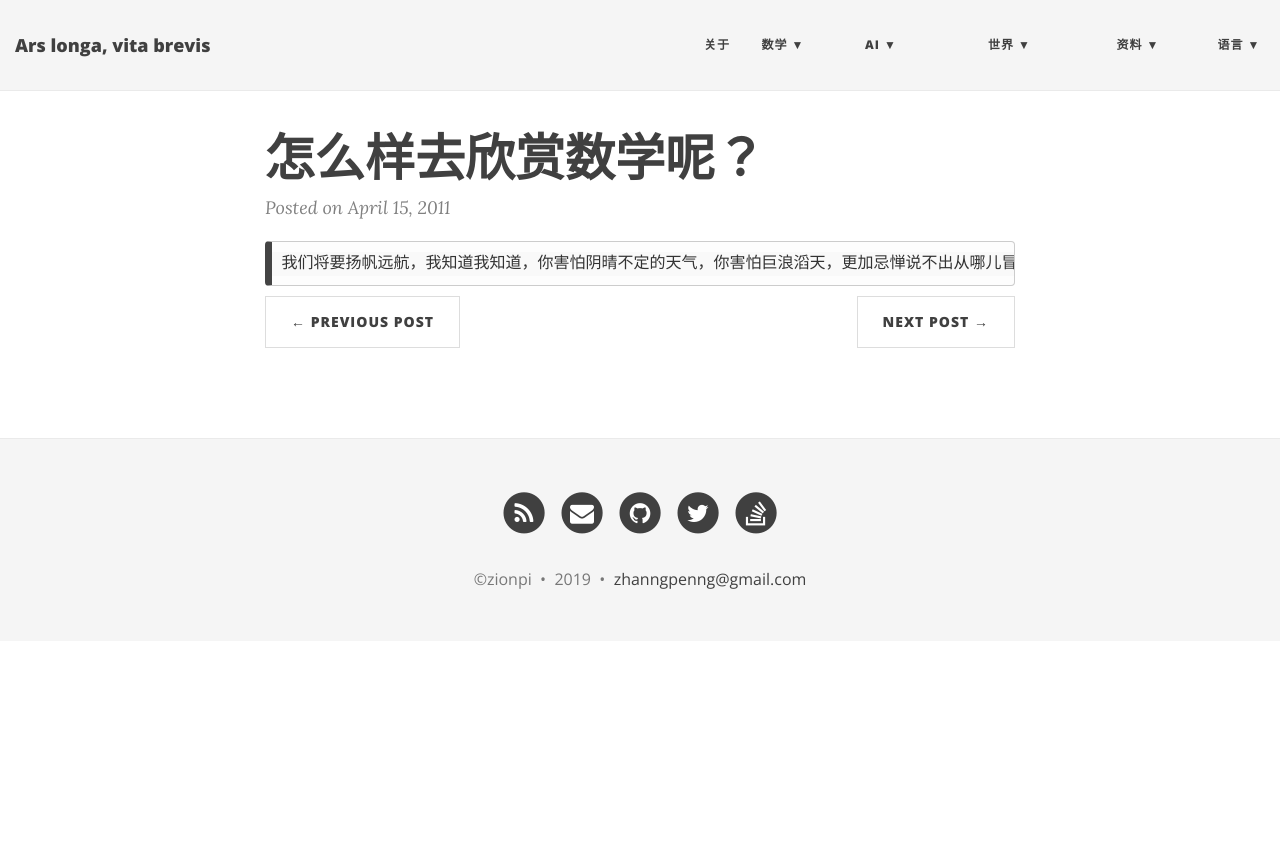
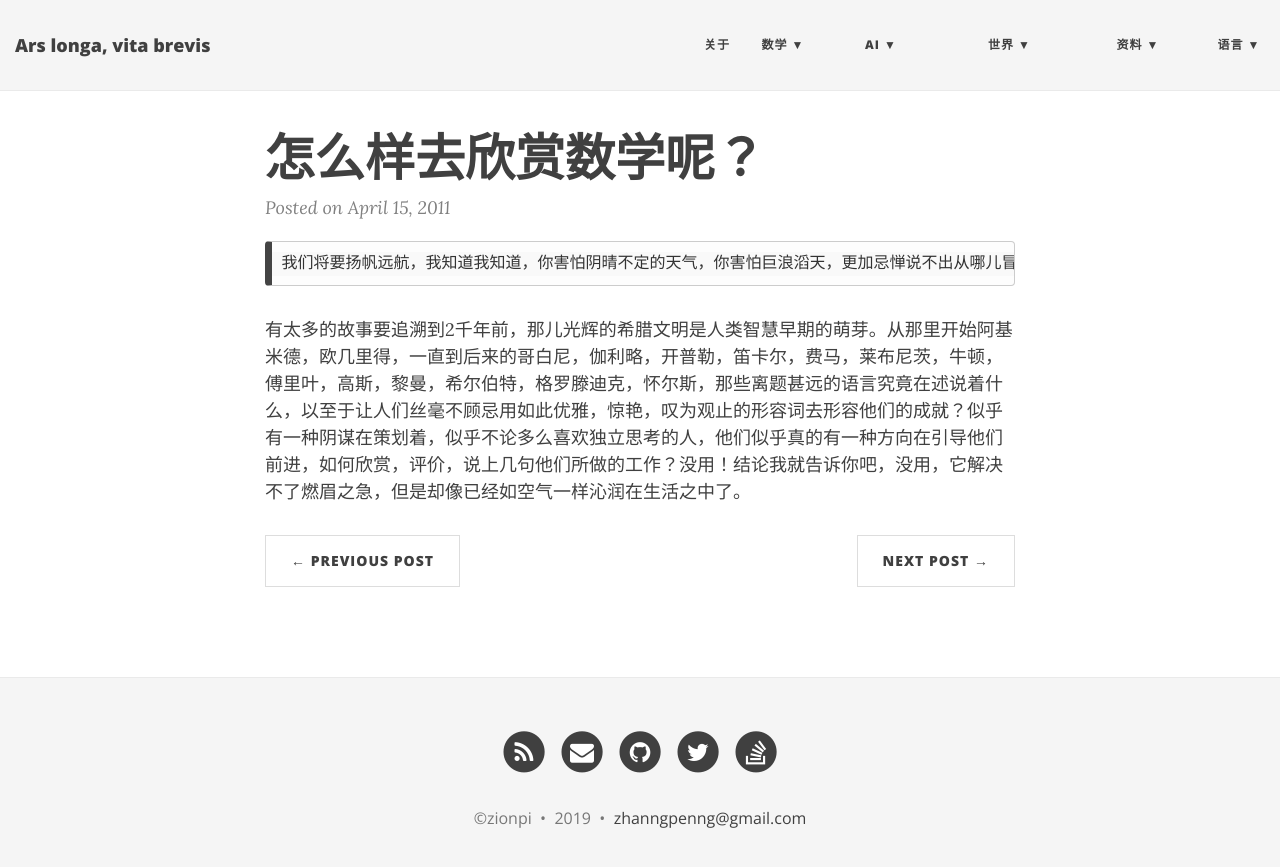
Before and after one commit to ZionPi/zionpi.github.io, a Jekyll site: the page built from _posts/2011-04-15-how-to-appreciate-mathematics.md, in a window 1280 px wide. Shown: the top 867 px of the page. Built offline with Jekyll 4.4.1, drawn with Linux system fonts in a browser that asks for light colours; nearby versions of some CDN libraries.

Commit message:
Update 2011-04-15-how-to-appreciate-mathematics.md

````diff
--- a/_posts/2011-04-15-how-to-appreciate-mathematics.md
+++ b/_posts/2011-04-15-how-to-appreciate-mathematics.md
@@ -5,3 +5,4 @@ title: 怎么样去欣赏数学呢？
 ```
 我们将要扬帆远航，我知道我知道，你害怕阴晴不定的天气，你害怕巨浪滔天，更加忌惮说不出从哪儿冒出来的怪兽来掀翻你的小船，可是朋友啊，不去冒险哪儿去争取荣耀呢？不去探索，未知还是未知，躲在被子里什么也发现不了，去探索，去发现，去冒险吧，勇敢的少年！
 ```
+有太多的故事要追溯到2千年前，那儿光辉的希腊文明是人类智慧早期的萌芽。从那里开始阿基米德，欧几里得，一直到后来的哥白尼，伽利略，开普勒，笛卡尔，费马，莱布尼茨，牛顿，傅里叶，高斯，黎曼，希尔伯特，格罗滕迪克，怀尔斯，那些离题甚远的语言究竟在述说着什么，以至于让人们丝毫不顾忌用如此优雅，惊艳，叹为观止的形容词去形容他们的成就？似乎有一种阴谋在策划着，似乎不论多么喜欢独立思考的人，他们似乎真的有一种方向在引导他们前进，如何欣赏，评价，说上几句他们所做的工作？没用！结论我就告诉你吧，没用，它解决不了燃眉之急，但是却像已经如空气一样沁润在生活之中了。
````
